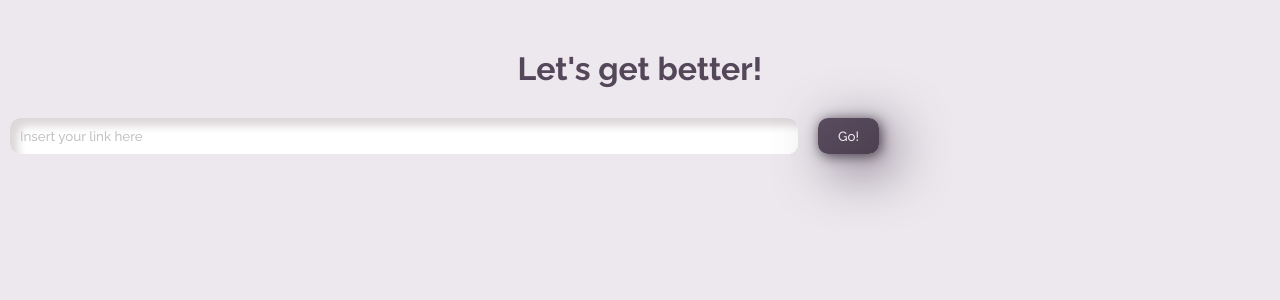
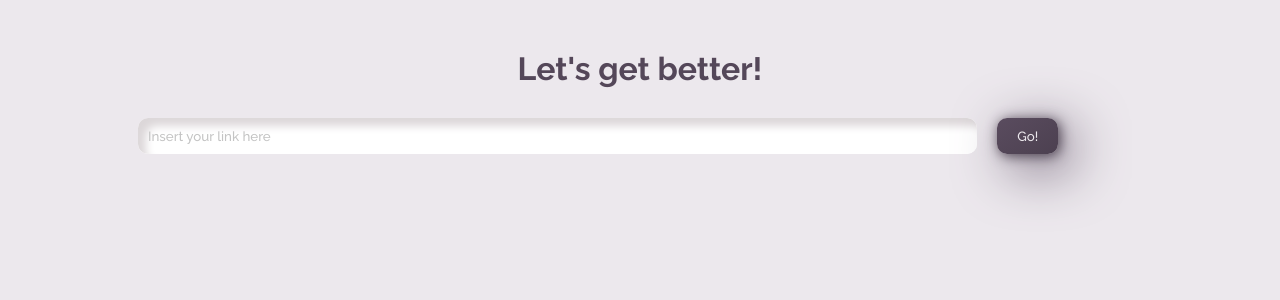
Before and after one commit to Moonlarya/body-fit, a React (Create React App) app: page / in a window 1280 px wide. Shown: the top 300 px of the page. Built offline with nearby package versions, Linux system fonts and the light colour scheme.

Commit message:
[fix] styles

```diff
--- a/package.json
+++ b/package.json
@@ -14,7 +14,6 @@
     "axios": "^0.20.0",
     "cheerio": "^1.0.0-rc.3",
     "formik": "^2.1.6",
-    "fs": "^0.0.1-security",
     "react": "^16.13.1",
     "react-dom": "^16.13.1",
     "react-player": "^2.6.2",
--- a/src/bootstrap/styles.scss
+++ b/src/bootstrap/styles.scss
@@ -11,8 +11,14 @@ body {
   font-family: $montserrat;
   color: $mortar;
 
-  h1 {
+  h1,
+  h2 {
     text-align: center;
+  }
+
+  .link-form {
+    margin: 0 auto;
+    width: 80%;
   }
 
   .primary-button {
@@ -34,7 +40,7 @@ body {
   .styled-input {
     font-family: $montserrat;
     border-radius: 10px;
-    min-width: 60%;
+    width: 80%;
     border: 0;
     padding: 10px;
     margin: 10px;
@@ -50,11 +56,19 @@ body {
     }
   }
 
+  .workout-plan {
+    margin: 20px auto;
+    width: 90%;
+
+    .workout-block {
+      display: grid;
+      grid-template-columns: repeat(auto-fit, minmax(280px, 1fr));
+
       .player {
         border-radius: 10px;
         overflow: hidden;
-    width: 90vw;
-    height: 56vw;
+        /*width: 90vw;
+      height: 56vw;*/
         max-width: 500px;
         max-height: 300px;
         margin: 10px;
@@ -62,3 +76,5 @@ body {
         box-shadow: 6px 6px 15px #cdcace, -15px -15px 15px #ffffff;
       }
     }
+  }
+}
--- a/src/pages/AddPlaylist/AddPlaylist.tsx
+++ b/src/pages/AddPlaylist/AddPlaylist.tsx
@@ -1,7 +1,6 @@
 import React, { Component } from "react";
 import axios from "axios";
 import cheerio from "cheerio";
-import fs from "fs";
 import ReactPlayer from "react-player";
 import { Formik } from "formik";
 
@@ -45,7 +44,6 @@ class AddPlaylist extends Component {
       });
     }
 
-    console.log(devtoList);
     this.setState({ data: devtoList });
   };
 
@@ -71,7 +69,7 @@ class AddPlaylist extends Component {
             handleBlur,
             handleSubmit,
           }) => (
-            <form onSubmit={handleSubmit}>
+            <form onSubmit={handleSubmit} className="link-form">
               <input
                 className="styled-input"
                 type="text"
@@ -92,8 +90,9 @@ class AddPlaylist extends Component {
         {data &&
           data.map((el, index) => {
             return (
-              <div key={index}>
+              <div key={index} className="workout-plan">
                 <h2>{el.title}</h2>
+                <div className="workout-block">
                   {el.url &&
                     el.url.map((url, index) => (
                       <div className="player">
@@ -107,6 +106,7 @@ class AddPlaylist extends Component {
                       </div>
                     ))}
                 </div>
+              </div>
             );
           })}
       </>
```
Also changed, not shown: 1 other file (tests, documents, lock files or other folders). Lines whose indentation alone changed are shown as unchanged.
